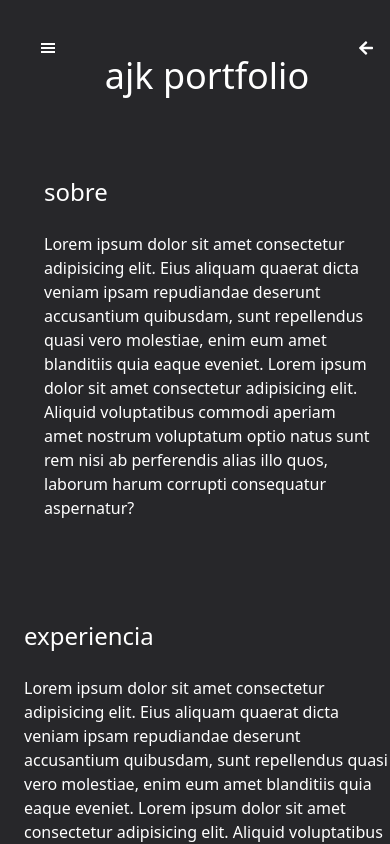
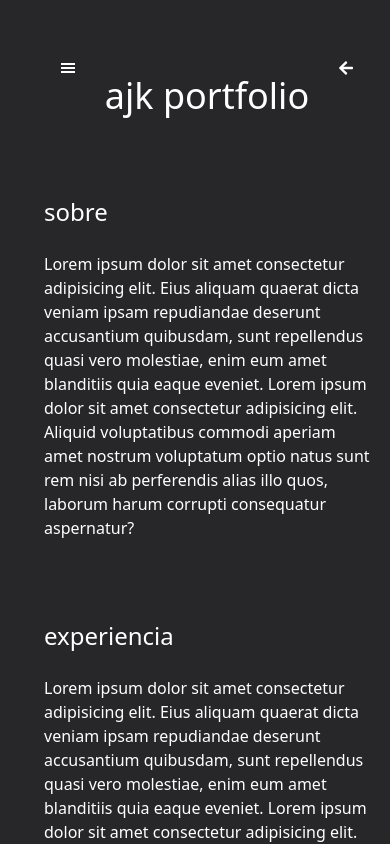
Before and after one commit to osvaldocordeiroandre/ajktailwindcss, a React (Vite) app: page / in a window 390 px wide. Built offline with nearby package versions, Linux system fonts and the light colour scheme.

Commit message:
testando mais afundo a responsividade

```diff
--- a/src/components/content/Content.jsx
+++ b/src/components/content/Content.jsx
@@ -15,7 +15,7 @@ export default function Content() {
 
   return (
     <div className=' w-full pl-6 pt-10 flex justify-center overflow-y-scroll scrollbar-thin scrollbar-thumb-orange-400 scrollbar-track-zinc-800'>
-      <div>
+      <div className='p-5'>
         <div className='hidden justify-between mx-4 sm:flex'>
           <div>
             {profileOpen ? (
@@ -48,7 +48,7 @@ export default function Content() {
 
         <h1 className='text-4xl text-center animate-slide-Y'>ajk portfolio</h1>
 
-        <div className='max-w-[700px] pt-20 w-full p-5'>
+        <div className='max-w-[700px] pt-20 w-full'>
           <h2 className='text-2xl mb-6 animate-slide-Y'>sobre</h2>
           <p className='animate-slide-Y'>Lorem ipsum dolor sit amet consectetur adipisicing elit. Eius aliquam quaerat dicta veniam ipsam repudiandae deserunt accusantium quibusdam, sunt repellendus quasi vero molestiae, enim eum amet blanditiis quia eaque eveniet. Lorem ipsum dolor sit amet consectetur adipisicing elit. Aliquid voluptatibus commodi aperiam amet nostrum voluptatum optio natus sunt rem nisi ab perferendis alias illo quos, laborum harum corrupti consequatur aspernatur?</p>
         </div>
@@ -65,7 +65,7 @@ export default function Content() {
       </div>
 
       {menuOpen && (
-          <aside className='bg-orange-600 h-screen w-[60px] text-white flex justify-center items-center overflow-hidden animate-slide-X transition-all z-40'>
+          <aside className='bg-orange-600 h-[1140px] w-[60px] text-white flex justify-center items-center overflow-hidden animate-slide-X transition-all z-40'>
             <ul className='flex flex-col justify-center items-center gap-4 font-sans text-xl w-full'>
               <a href="https://github.com/osvaldocordeiroandre" target='_blank'>
                 <li className='hover:bg-orange-400 w-full text-center cursor-pointer p-4 '><FaGithub size={30} /></li>
```
